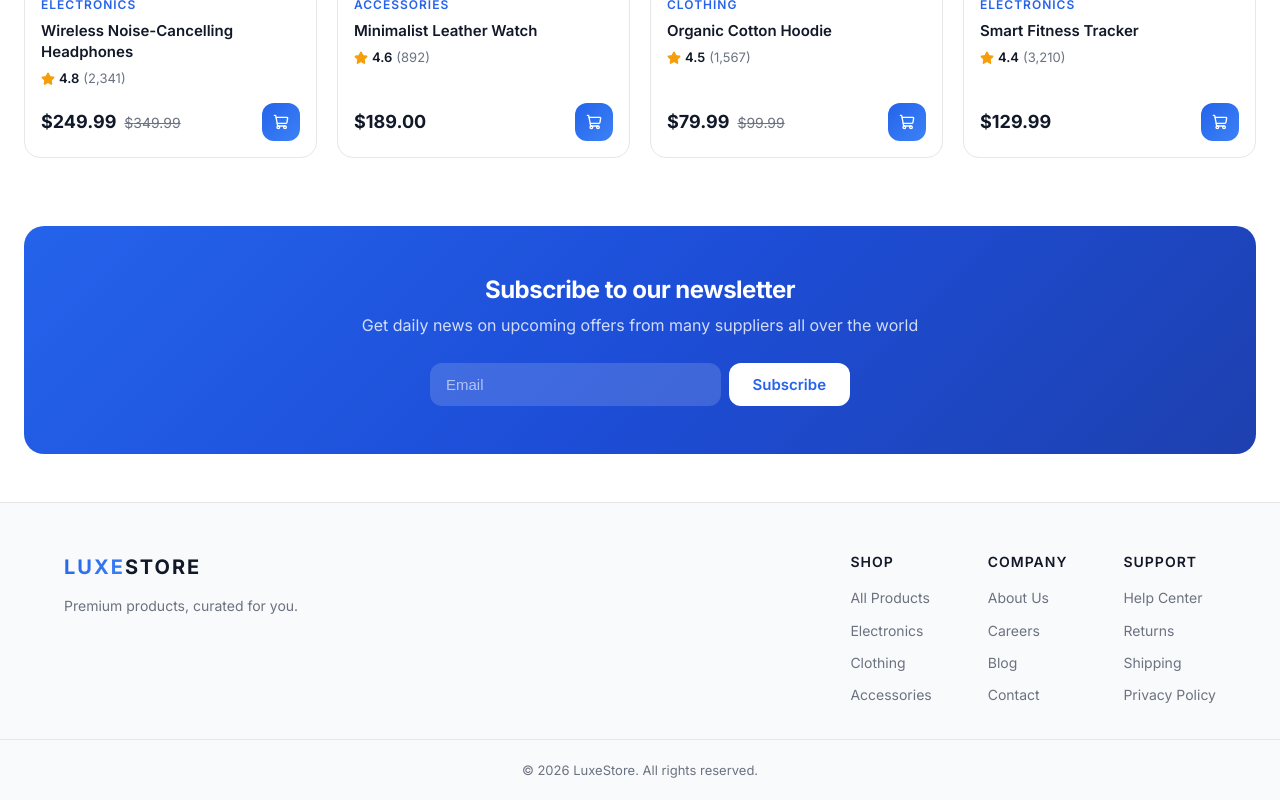
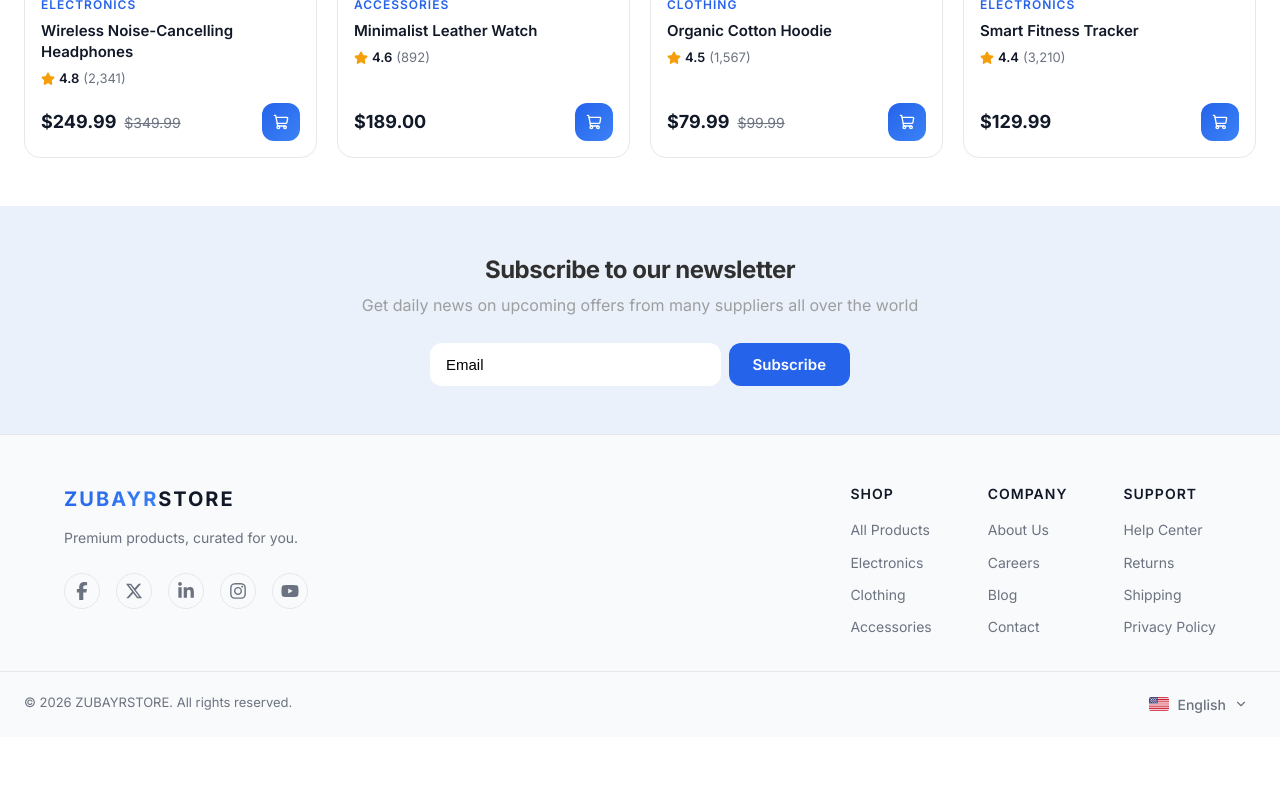
Before and after one commit to ZubairSanaullah/ecommerce, a React (Vite) app in the folder ecommerce/: page / in a window 1280 px wide. Shown: the part 1172-1972 px from the top of the page. After the commit the page ends 1909 px from the top, so only its background shows below. Built offline with nearby package versions, Linux system fonts and the light colour scheme.

Commit message:
Updated navbar

```diff
--- a/ecommerce/package.json
+++ b/ecommerce/package.json
@@ -13,6 +13,7 @@
     "lucide-react": "^1.0.1",
     "react": "^19.2.4",
     "react-dom": "^19.2.4",
+    "react-icons": "^5.6.0",
     "react-router-dom": "^7.13.2"
   },
   "devDependencies": {
--- a/ecommerce/src/components/Footer.css
+++ b/ecommerce/src/components/Footer.css
@@ -32,6 +32,33 @@
   line-height: 1.6;
 }
 
+.social-links {
+  display: flex;
+  gap: 16px;
+  margin-top: 24px;
+}
+
+.social-links a {
+  display: flex;
+  align-items: center;
+  justify-content: center;
+  width: 36px;
+  height: 36px;
+  border-radius: 50%;
+  background: transparent;
+  border: 1px solid var(--border);
+  color: var(--text);
+  text-decoration: none;
+  transition: transform 0.2s, background 0.2s, color 0.2s, border-color 0.2s;
+}
+
+.social-links a:hover {
+  background: var(--accent-bg);
+  color: #2563eb;
+  border-color: rgba(37, 99, 235, 0.4);
+  transform: translateY(-2px);
+}
+
 .footer-columns {
   display: flex;
   gap: 56px;
@@ -64,14 +91,87 @@
 }
 
 .footer-bottom {
+  display: flex;
+  justify-content: space-between;
   border-top: 1px solid var(--border);
-  text-align: center;
+  /* text-align: center; */
   padding: 20px 24px;
 }
 
 .footer-bottom p {
   font-size: 13px;
   color: var(--text);
+}
+
+.footer-dropdown {
+  position: relative;
+  display: flex;
+  align-items: center;
+}
+
+.footer-dropdown-btn {
+  display: flex;
+  align-items: center;
+  gap: 8px;
+  background: transparent;
+  border: none;
+  cursor: pointer;
+  color: var(--text);
+  font-size: 14px;
+  font-weight: 500;
+  padding: 4px 8px;
+  border-radius: 6px;
+  transition: background 0.2s, color 0.2s;
+}
+
+.footer-dropdown-btn:hover {
+  background: var(--accent-bg);
+  color: #2563eb;
+}
+
+.footer-flag-icon {
+  width: 20px;
+  height: auto;
+  border-radius: 2px;
+}
+
+.footer-dropdown-menu {
+  position: absolute;
+  bottom: 100%;
+  right: 0;
+  margin-bottom: 8px;
+  background: var(--bg);
+  border: 1px solid var(--border);
+  border-radius: 12px;
+  box-shadow: 0 -5px 25px rgba(0, 0, 0, 0.1);
+  padding: 8px;
+  min-width: 140px;
+  display: flex;
+  flex-direction: column;
+  gap: 4px;
+  z-index: 110;
+}
+
+.footer-dropdown-item {
+  display: flex;
+  align-items: center;
+  gap: 12px;
+  padding: 8px 12px;
+  background: transparent;
+  border: none;
+  border-radius: 8px;
+  color: var(--text-h);
+  font-size: 14px;
+  font-weight: 500;
+  cursor: pointer;
+  width: 100%;
+  text-align: left;
+  transition: background 0.2s, color 0.2s;
+}
+
+.footer-dropdown-item:hover {
+  background: rgba(37, 99, 235, 0.08); /* light blue hover */
+  color: #2563eb;
 }
 
 @media (max-width: 768px) {
--- a/ecommerce/src/components/Footer.tsx
+++ b/ecommerce/src/components/Footer.tsx
@@ -1,15 +1,26 @@
 import { Link } from 'react-router-dom';
+import { useState } from 'react';
+import { ChevronDown } from 'lucide-react';
+import { FaFacebookF, FaXTwitter, FaLinkedinIn, FaInstagram, FaYoutube } from 'react-icons/fa6';
 import './Footer.css';
 
 export default function Footer() {
+  const [shipToOpen, setShipToOpen] = useState(false);
   return (
     <footer className="footer" id="main-footer">
       <div className="footer-inner">
         <div className="footer-brand">
           <Link to="/" className="footer-logo">
-            <span className="logo-accent">LUXE</span>STORE
+            <span className="logo-accent">ZUBAYR</span>STORE
           </Link>
           <p className="footer-tagline">Premium products, curated for you.</p>
+          <div className="social-links">
+            <a href="#" aria-label="Facebook"><FaFacebookF size={18} /></a>
+            <a href="#" aria-label="Twitter/X"><FaXTwitter size={18} /></a>
+            <a href="#" aria-label="LinkedIn"><FaLinkedinIn size={18} /></a>
+            <a href="#" aria-label="Instagram"><FaInstagram size={18} /></a>
+            <a href="#" aria-label="YouTube"><FaYoutube size={18} /></a>
+          </div>
         </div>
 
         <div className="footer-columns">
@@ -38,7 +49,47 @@ export default function Footer() {
       </div>
 
       <div className="footer-bottom">
-        <p>&copy; {new Date().getFullYear()} LuxeStore. All rights reserved.</p>
+        <p>&copy; {new Date().getFullYear()} ZUBAYRSTORE. All rights reserved.</p>
+        <div className="footer-dropdown" onMouseLeave={() => setShipToOpen(false)}>
+          <button
+            className="footer-dropdown-btn"
+            onClick={() => setShipToOpen(!shipToOpen)}
+            onMouseEnter={() => setShipToOpen(true)}
+          >
+            <img src="/src/assets/Layout1/Image/flags/US@2x.png" alt="US" className="footer-flag-icon" />
+            <span>English</span>
+            <ChevronDown size={14} />
+          </button>
+
+          {shipToOpen && (
+            <div className="footer-dropdown-menu">
+              <button className="footer-dropdown-item">
+                <img src="/src/assets/Layout1/Image/flags/US@2x.png" alt="USA" className="footer-flag-icon" /> USA
+              </button>
+              <button className="footer-dropdown-item">
+                <img src="/src/assets/Layout1/Image/flags/GB@2x.png" alt="UK" className="footer-flag-icon" /> UK
+              </button>
+              <button className="footer-dropdown-item">
+                <img src="/src/assets/Layout1/Image/flags/FR@2x.png" alt="France" className="footer-flag-icon" /> France
+              </button>
+              <button className="footer-dropdown-item">
+                <img src="/src/assets/Layout1/Image/flags/IT@2x.png" alt="Italy" className="footer-flag-icon" /> Italy
+              </button>
+              <button className="footer-dropdown-item">
+                <img src="/src/assets/Layout1/Image/flags/CN@2x.png" alt="China" className="footer-flag-icon" /> China
+              </button>
+              <button className="footer-dropdown-item">
+                <img src="/src/assets/Layout1/Image/flags/AE@2x.png" alt="UAE" className="footer-flag-icon" /> UAE
+              </button>
+              <button className="footer-dropdown-item">
+                <img src="/src/assets/Layout1/Image/flags/RU@2x.png" alt="Russia" className="footer-flag-icon" /> Russia
+              </button>
+              <button className="footer-dropdown-item">
+                <img src="/src/assets/Layout1/Image/flags/DK@2x.png" alt="Denmark" className="footer-flag-icon" /> Denmark
+              </button>
+            </div>
+          )}
+        </div>
       </div>
     </footer>
   );
--- a/ecommerce/src/components/Navbar.tsx
+++ b/ecommerce/src/components/Navbar.tsx
@@ -13,7 +13,7 @@ export default function Navbar() {
     <nav className="navbar" id="main-navbar">
       <div className="navbar-inner">
         <Link to="/" className="navbar-logo" id="navbar-logo">
-          <span className="logo-accent">ZUBAYR</span> STORE
+          <span className="logo-accent">ZUBAYR</span>STORE
         </Link>
 
         <div className="search-bar">
--- a/ecommerce/src/pages/Home.css
+++ b/ecommerce/src/pages/Home.css
@@ -72,8 +72,15 @@
 }
 
 @keyframes glowPulse {
-  0%, 100% { transform: scale(1); opacity: 0.6; }
-  50% { transform: scale(1.15); opacity: 1; }
+  0%,
+  100% {
+    transform: scale(1);
+    opacity: 0.6;
+  }
+  50% {
+    transform: scale(1.15);
+    opacity: 1;
+  }
 }
 
 /* ========== Buttons ========== */
@@ -88,7 +95,9 @@
   text-decoration: none;
   border: none;
   cursor: pointer;
-  transition: transform 0.2s, box-shadow 0.2s;
+  transition:
+    transform 0.2s,
+    box-shadow 0.2s;
 }
 
 .btn:active {
@@ -206,20 +215,20 @@
 
 /* ========== CTA ========== */
 .cta-banner {
-  margin: 20px 24px 48px;
+  /* margin: 20px 24px 48px; */
   padding: 48px 32px;
-  border-radius: 20px;
-  background: linear-gradient(135deg, #2563eb, #1d4ed8, #1e40af);
+  /* border-radius: 20px; */
+  background-color: #eaf1fa;
   text-align: center;
 }
 
 .cta-content h2 {
-  color: #fff;
+  color: #303030;
   margin: 0 0 8px;
 }
 
 .cta-content p {
-  color: rgba(255, 255, 255, 0.8);
+  color: rgba(138, 138, 138, 0.8);
   margin-bottom: 24px;
 }
 
@@ -237,22 +246,22 @@
   border: none;
   border-radius: 12px;
   font-size: 15px;
-  background: rgba(255, 255, 255, 0.15);
-  color: #fff;
+  background: rgb(255, 255, 255);
+  color: #020202;
   outline: none;
 }
 
 .cta-input::placeholder {
-  color: rgba(255, 255, 255, 0.6);
+  color: rgb(0, 0, 0);
 }
 
 .cta-input:focus {
-  background: rgba(255, 255, 255, 0.25);
+  background: rgb(255, 255, 255);
 }
 
 .cta-banner .btn-primary {
-  background: #fff;
-  color: #2563eb;
+  background: #2563eb;
+  color: #fff;
 }
 
 .cta-banner .btn-primary:hover {
--- a/ecommerce/src/pages/Home.tsx
+++ b/ecommerce/src/pages/Home.tsx
@@ -2,6 +2,7 @@ import { Link } from 'react-router-dom';
 import { ArrowRight, Truck, Shield, RotateCcw, Sparkles } from 'lucide-react';
 import ProductCard from '../components/ProductCard';
 import { products } from '../data/products';
+import { MdOutlineMail } from "react-icons/md";
 import './Home.css';
 
 export default function Home() {
```
Also changed, not shown: 1 other file (tests, documents, lock files or other folders).
